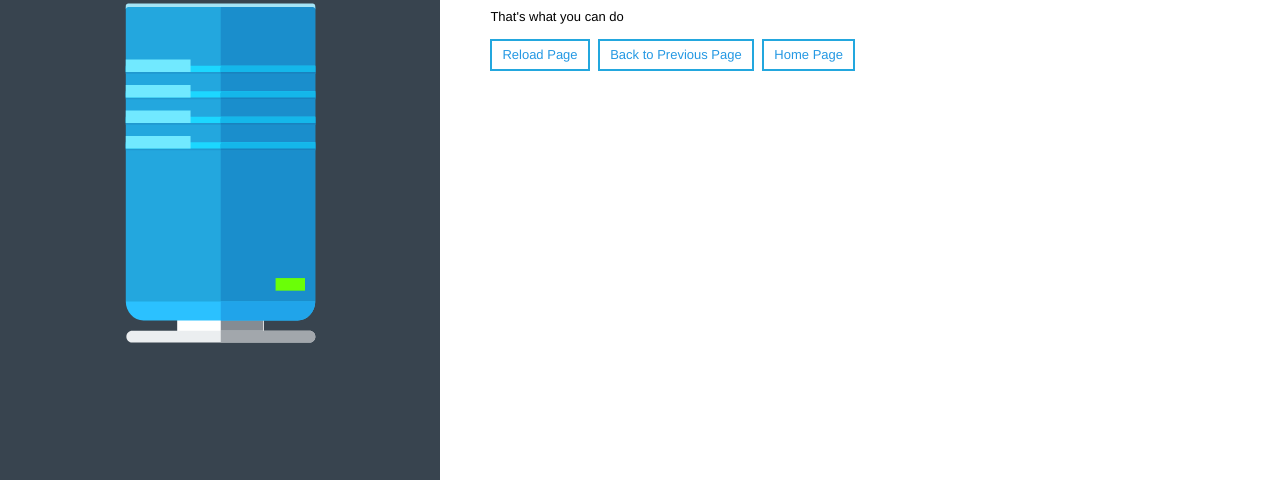
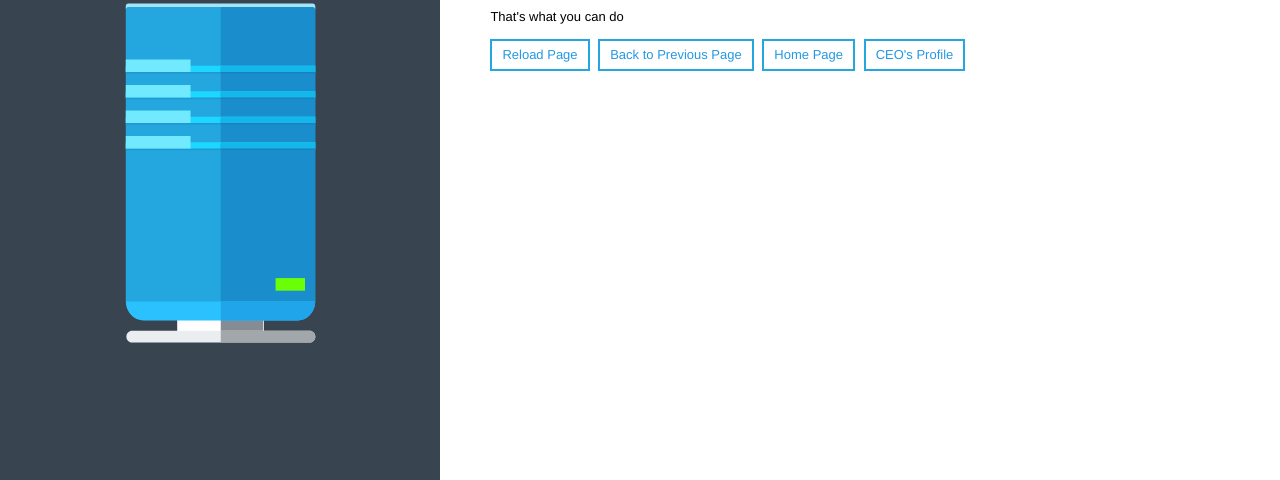
Before and after one commit to arfinitynexus/arfinitynexus.github.io, a plain HTML site: page index.html in a window 1280 px wide. Shown: the part 320-800 px from the top of the page. Drawn offline with Linux system fonts and the light colour scheme.

Commit message:
Update index.html

```diff
--- a/index.html
+++ b/index.html
@@ -20,6 +20,7 @@
       <a href="javascript:location.reload();">Reload Page</a>
       <a href="javascript:history.back();">Back to Previous Page</a>
       <a href="https://arfinitynexus.github.io/arfinitynexus">Home Page</a>
+      <a href="https://arfinitynexus.github.io/ceo">CEO's Profile</a>
     </div>
   </div>
 </div>
```
